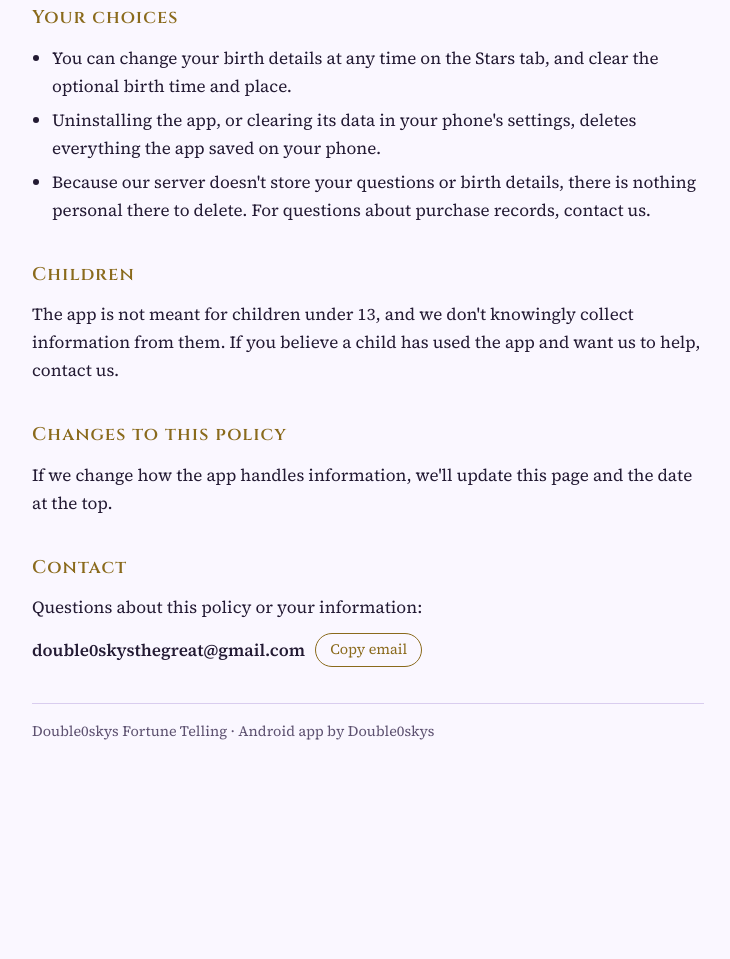
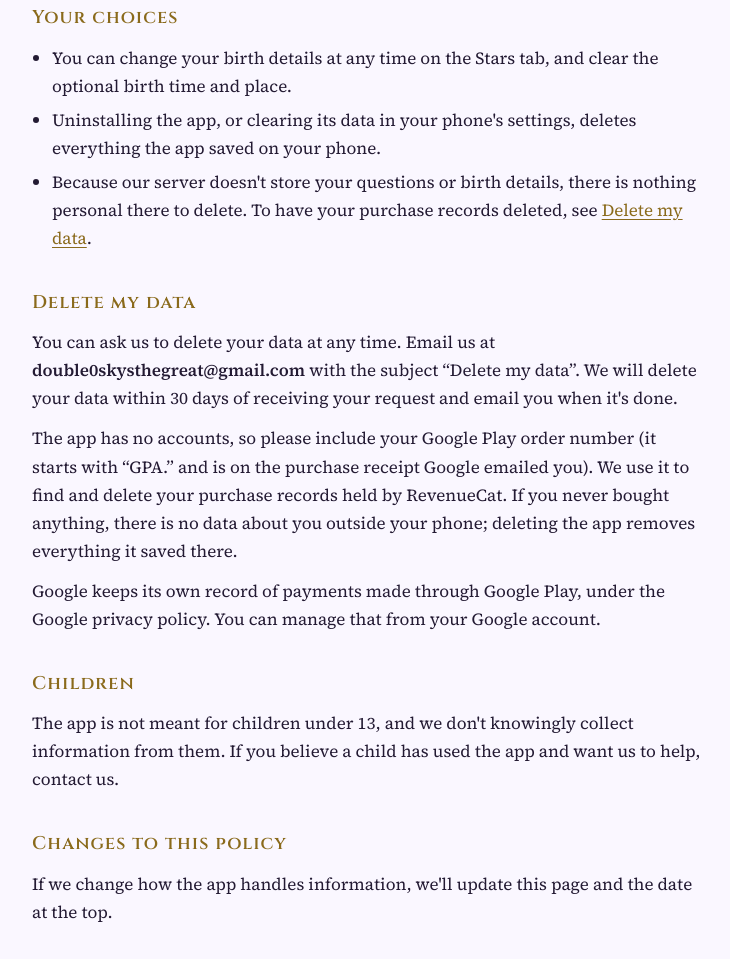
Before and after one commit to double0skysthegreat-afk/double0skys-privacy, a plain HTML site: page index.html in a window 1280 px wide. Shown: the part 2801-3760 px from the top of the page, without its empty margins (272-1002 px from the left). Before the commit the page ends 3609 px from the top, so only its background shows below. Drawn offline with Linux system fonts and the light colour scheme.

Commit message:
Add Delete my data section to privacy policy
Co-Authored-By: Claude Opus 5.5 <noreply@anthropic.com>

```diff
--- a/index.html
+++ b/index.html
@@ -4,7 +4,7 @@
 <meta charset="utf-8">
 <meta name="viewport" content="width=device-width, initial-scale=1, viewport-fit=cover">
 <meta name="description" content="Privacy policy for the Double0skys Fortune Telling tarot and astrology app.">
-<style>html { color-scheme: light; } body { margin: 0; }</style>
+<style>html { color-scheme: light; } body { margin: 0; } section { scroll-margin-top: 16px; }</style>
 <title>Double0skys Fortune Telling Privacy Policy</title>
 <link rel="preconnect" href="https://fonts.googleapis.com">
 <link rel="preconnect" href="https://fonts.gstatic.com" crossorigin>
@@ -168,8 +168,15 @@
     <ul>
       <li>You can change your birth details at any time on the Stars tab, and clear the optional birth time and place.</li>
       <li>Uninstalling the app, or clearing its data in your phone's settings, deletes everything the app saved on your phone.</li>
-      <li>Because our server doesn't store your questions or birth details, there is nothing personal there to delete. For questions about purchase records, contact us.</li>
+      <li>Because our server doesn't store your questions or birth details, there is nothing personal there to delete. To have your purchase records deleted, see <a href="#delete-my-data">Delete my data</a>.</li>
     </ul>
+  </section>
+
+  <section id="delete-my-data" aria-labelledby="delete-heading">
+    <h2 id="delete-heading">Delete my data</h2>
+    <p>You can ask us to delete your data at any time. Email us at <span class="email">double0skysthegreat@gmail.com</span> with the subject “Delete my data”. We will delete your data within 30 days of receiving your request and email you when it's done.</p>
+    <p>The app has no accounts, so please include your Google Play order number (it starts with “GPA.” and is on the purchase receipt Google emailed you). We use it to find and delete your purchase records held by RevenueCat. If you never bought anything, there is no data about you outside your phone; deleting the app removes everything it saved there.</p>
+    <p>Google keeps its own record of payments made through Google Play, under the Google privacy policy. You can manage that from your Google account.</p>
   </section>
 
   <section aria-labelledby="children">
```
